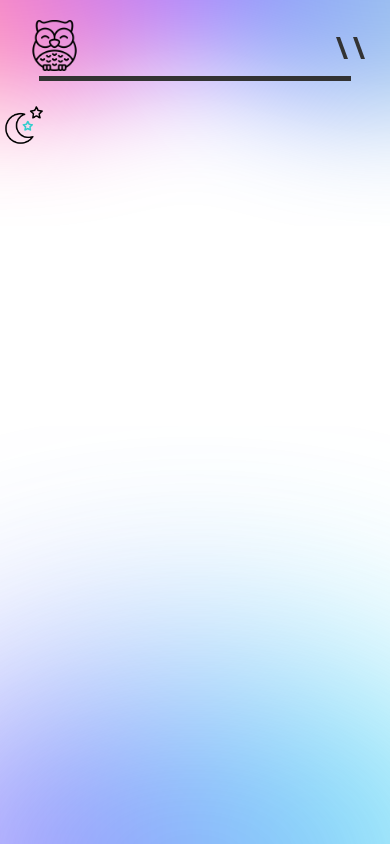
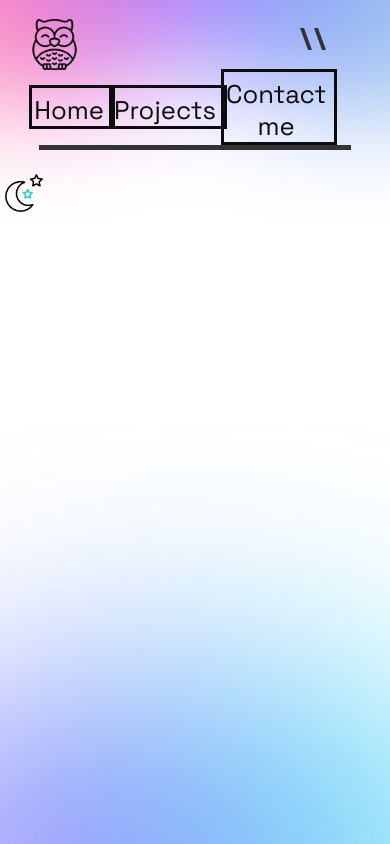
Before and after one commit to chinmay200/PortfolioSite, a React (Create React App) app: page / in a window 390 px wide. Built offline with nearby package versions, Linux system fonts and the light colour scheme.

Commit message:
Fixing navbar

```diff
--- a/src/Styles/genralStyling.css
+++ b/src/Styles/genralStyling.css
@@ -1,4 +1,7 @@
 *{
+    margin: 0;
+    padding: 0;
+    box-sizing: border-box;
     outline: none;
     user-select: none;
 }
--- a/src/Styles/nav.css
+++ b/src/Styles/nav.css
@@ -32,14 +32,15 @@
 /* MOBILE NAVIGATION MENU ICON*/
 
 .mobile-nav {
-  display: flex;
-  cursor: pointer;
+  position: absolute;
   display: none;
+  width:3em;
+    top: 3.3vh;
+    right: 3em;
 }
 
 .mobile-nav:hover > .line1 {
   transform: rotate(-90deg);
-  /* height: 50px; */
 }
 
 .mobile-nav:hover > .line2 {
@@ -48,7 +49,7 @@
 
 .line1,
 .line2 {
-  margin-left: 13px;
+  margin-left: 10px;
   width: 4px;
   height: 22px;
   background-color: rgb(51, 51, 51);
@@ -60,13 +61,12 @@
   display: none;
 }
 
+
 @media only screen and (max-width: 700px) {
-  .navbar {
-    height: 12vh;
-  }
 
   .navlinks {
-    display: none;
+    /* height: 50vh; */
+    /* display: none; */
   }
 
   .themetoggle{
@@ -75,13 +75,10 @@
 
   .mobile-nav {
     display: flex;
-    align-items: center;
-    justify-content: flex-end;
-    width: 100%;
   }
 
   .navigationitems {
-    justify-content: space-between;
+    flex-direction: column;
   }
 
   .themetoggle-mobile {
--- a/src/components/Navbar.jsx
+++ b/src/components/Navbar.jsx
@@ -14,6 +14,11 @@ export default function Navbar() {
             <img src={logo} alt="" srcset="" style={{ "width": "3.2em", "height": "3.2em" }} />
           </div>
 
+          <div className="mobile-nav">
+            <div className="line1"></div>
+            <div className="line2"></div>
+          </div>
+
           <div className="navlinks">
             <Buttons text="Home" />
             <Buttons text="Projects" />
@@ -23,10 +28,8 @@ export default function Navbar() {
           <div className="themetoggle">
             <img src={toggle} alt="" srcset="" style={{ "width": "3em", "height": "3em" }} className="toggle"></img>
           </div>
-          <div className="mobile-nav">
-            <div className="line1"></div>
-            <div className="line2"></div>
-          </div>
+
+
         </div>
         <div className="underline" style={{ "width": "80vw" }}></div>
       </div>
```
